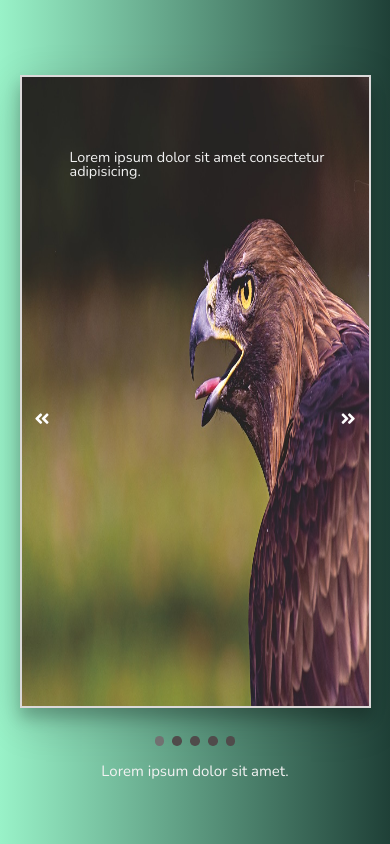
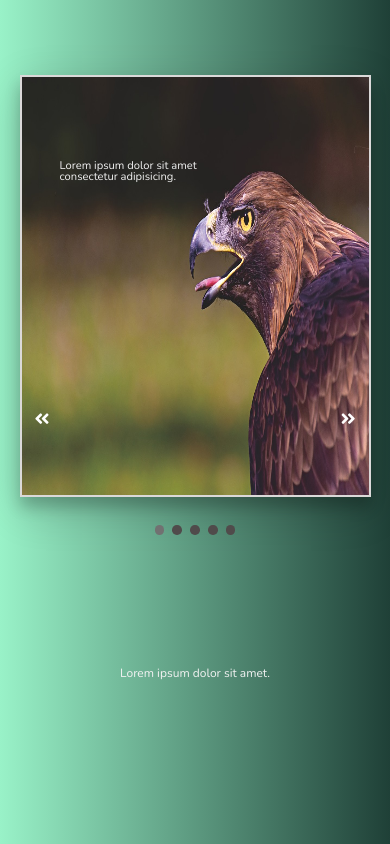
Before and after one commit to JGonc189/image_carousel, a plain HTML site: page index.html in a window 390 px wide. Drawn offline with nearby package versions, Linux system fonts and the light colour scheme.

Commit message:
updated media queries

```diff
--- a/assets/css/style.css
+++ b/assets/css/style.css
@@ -163,7 +163,7 @@ img {
 
     img {
         width: 100%;
-        height: 75vh;
+        height: 65vh;
         box-shadow: 0 0.625rem 0.875rem 0 rgba(0, 0, 0, 0.2), 0 0.75rem 2.5rem 0 rgba(0, 0, 0, 0.19);
         border: 0.125rem solid rgb(219, 217, 217);
     }
@@ -184,8 +184,28 @@ img {
 
     img {
         width: 100%;
-        height: 75vh;
+        height: 50vh;
         box-shadow: 0 0.625rem 0.875rem 0 rgba(0, 0, 0, 0.2), 0 0.75rem 2.5rem 0 rgba(0, 0, 0, 0.19);
         border: 0.125rem solid rgb(219, 217, 217);
     }
+
+    .call-to-action {
+        color: #f2f2f2;
+        font-size: .7rem;
+        padding-left: 40px;
+        padding-right: 150px;
+        padding-top: 10px;
+        position: absolute;
+        top: 150px;
+    }
+
+    .text {
+        color: #f2f2f2;
+        font-size: 12px;
+        padding: 15px 12px;
+        position: absolute;
+        bottom: 150px;
+        width: 100%;
+        text-align: center;
+    }
 }
```
